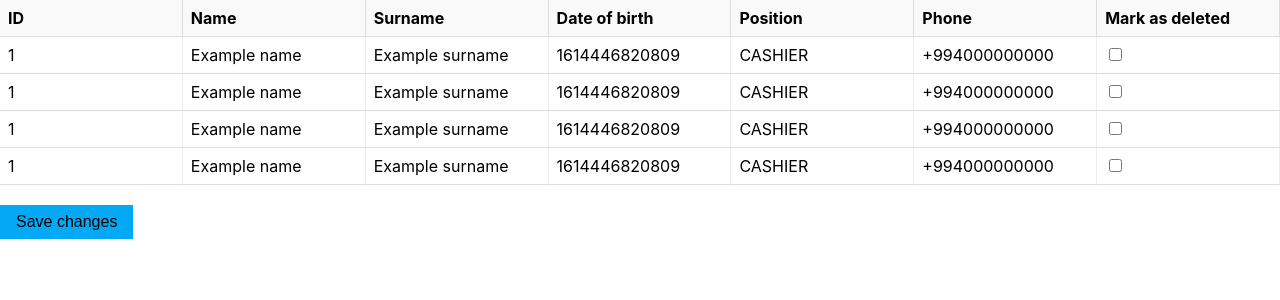
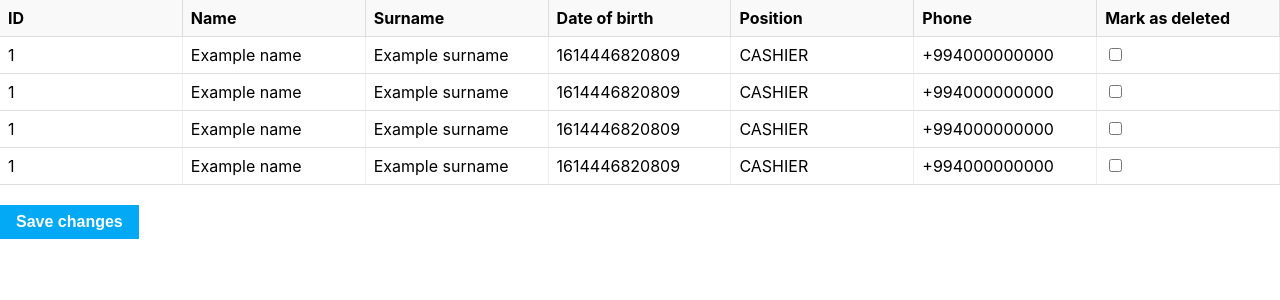
Before and after one commit to Profile/nextjs-datasheet, a Next.js app: page /sheets in a window 1280 px wide. Shown: the top 300 px of the page. Built offline with nearby package versions, Linux system fonts and the light colour scheme.

Commit message:
Handle changed and deleted values

```diff
--- a/pages/sheets/index.js
+++ b/pages/sheets/index.js
@@ -33,7 +33,19 @@ const headerCells = [
 
 export default function Sheets() {
     const [editableCell, setEditableCell] = useState(null);
+    const [initialValues] = useState(mockEmployees);// TODO: experimental
     const [employees, setEmployees] = useState(mockEmployees);
+
+    /** Return touched value. */
+    const isTouched = (value) => value.touched;
+
+    /** Computed diff between initial and current value. */
+    const isEqualInitialValue = (item, index) => {
+        const currentValues = JSON.stringify(item);
+        const initialValue = JSON.stringify(initialValues[index]);
+
+        return currentValues === initialValue;
+    };
 
     /** Handle editable cell. */
     const handleCellValue = (name, value) => {
@@ -41,8 +53,31 @@ export default function Sheets() {
         const copiedEmployees = [...employees];
         const editedEmployee = employees[index];
         editedEmployee[key] = value;
+        editedEmployee.touched = true;
 
         setEmployees(copiedEmployees);
+    };
+
+    /** Handle sheets submit action. */
+    const handleSubmitForm = () => {
+        const touched = employees.filter(isTouched);
+        const payload = {
+            updated: [],
+            deleted: [],
+        };
+
+        touched.forEach((item, index) => {
+            const {deleted, touched, ...rest} = item;
+
+            if(deleted) {
+                payload.deleted.push(rest);
+            }
+            else if(!deleted && !isEqualInitialValue(rest, index)) {
+                payload.updated.push(rest);
+            }
+        });
+
+        console.log(payload);
     };
 
     return (
@@ -70,7 +105,7 @@ export default function Sheets() {
                 {/* TODO: Pagination*/}
 
                 <div className={styles.formActions}>
-                    <button className={styles.submitAction}>
+                    <button className={styles.submitAction} onClick={handleSubmitForm}>
                         Save changes
                     </button>
                 </div>
--- a/styles/Sheets.module.css
+++ b/styles/Sheets.module.css
@@ -11,4 +11,6 @@
 .submitAction {
     background-color: #03a9f4;
     border: none;
+    color: white;
+    font-weight: bold;
 }
```
